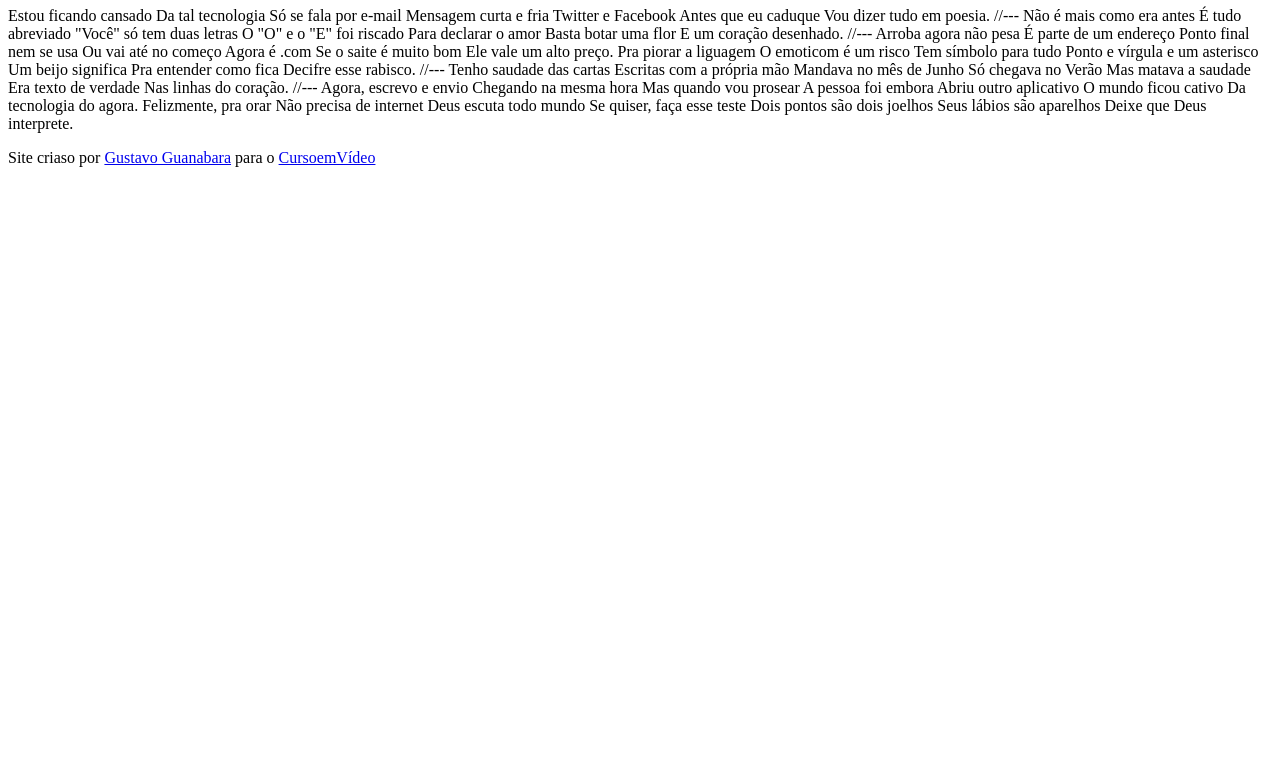
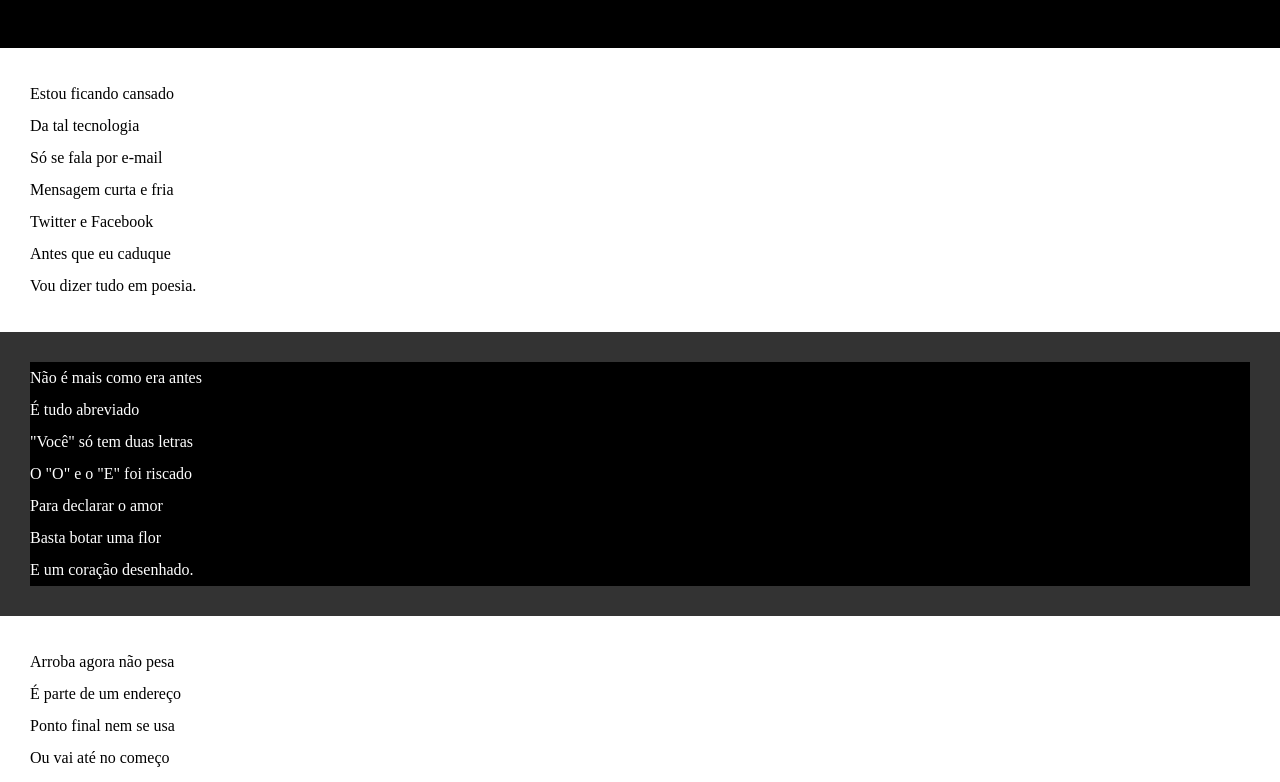
Before and after one commit to tiagomoravia/cursohtml, a plain HTML site: page desafios/d012/index.html in a window 1280 px wide. Shown: the part 107-889 px from the top of the page. Before the commit the page ends 800 px from the top, so only its background shows below. Drawn offline with Linux system fonts and the light colour scheme.

Commit message:
atualizei

```diff
--- /dev/null
+++ b/desafios/d012/estilo/style.css
@@ -0,0 +1,64 @@
+@charset "utf-8";
+
+* {
+    margin: 0px;
+    padding: 0px;
+}
+
+html, body {
+    min-height: 100vh;
+    background-color: darkgray;
+}
+
+header {
+    background-color: black;
+    color: white;
+    text-align: center;
+}
+
+header > h1 {
+    padding-top: 50px;
+    font-variant: small-caps;
+}
+
+header > p{
+    padding-bottom: 50px;
+}
+
+a {
+    color: white;
+    text-decoration: none;
+    font-weight: bolder;
+}
+
+a:hover {
+    text-decoration: underline;
+}
+
+section {
+    padding-top: 10vh;
+    padding-bottom: 10vh;
+    line-height: 2em;
+    padding: 30px;
+}
+
+section.normal {
+    background-color: white;
+    color: black;
+}
+
+section.imagem {
+    background-color: rgb(51, 51, 51);
+    color: white;
+}
+
+section.imagem > p {
+    background-color: black;
+}
+
+footer {
+    background-color: black;
+    color: white;
+    text-align: center;
+    padding: 10px;
+}
--- a/desafios/d012/index.html
+++ b/desafios/d012/index.html
@@ -4,6 +4,7 @@
     <meta charset="UTF-8">
     <meta name="viewport" content="width=device-width, initial-scale=1.0">
     <title>Cordel moderno</title>
+    <link rel="stylesheet" href="estilo/style.css">
 </head>
 <body>
     <header>
@@ -13,75 +14,90 @@
         <p>
             Por <a href="https://www.recantodasletras.com.br/poesias/3186743" target="_blank">Milton Duarte</a>
         </p>
-
     </header>
 
-    Estou ficando cansado
-    Da tal tecnologia
-    Só se fala por e-mail
-    Mensagem curta e fria
-    Twitter e Facebook
-    Antes que eu caduque
-    Vou dizer tudo em poesia.
+    <section class="normal">
+        <p>
+            Estou ficando cansado <br>
+            Da tal tecnologia <br>
+            Só se fala por e-mail <br>
+            Mensagem curta e fria <br>
+            Twitter e Facebook <br>
+            Antes que eu caduque <br>
+            Vou dizer tudo em poesia.
+        </p>
+    </section>
 
-    //---
+    <section class="imagem">
+        <p>
+            Não é mais como era antes <br>
+            É tudo abreviado <br>
+            "Você" só tem duas letras <br>
+            O "O" e o "E" foi riscado <br>
+            Para declarar o amor <br>
+            Basta botar uma flor <br>
+            E um coração desenhado.
+        </p>
+    </section>
 
-    Não é mais como era antes
-    É tudo abreviado
-    "Você" só tem duas letras
-    O "O" e o "E" foi riscado
-    Para declarar o amor
-    Basta botar uma flor
-    E um coração desenhado.
+    <section class="normal">
+        <p>
+            Arroba agora não pesa <br>
+            É parte de um endereço <br>
+            Ponto final nem se usa <br>
+            Ou vai até no começo <br>
+            Agora é .com <br>
+            Se o saite é muito bom <br>
+            Ele vale um alto preço.
+        </p>
 
-    //---
+        <p>
+            Pra piorar a liguagem <br>
+            O emoticom é um risco <br>
+            Tem símbolo para tudo <br>
+            Ponto e vírgula e um asterisco <br>
+            Um beijo significa <br>
+            Pra entender como fica <br>
+            Decifre esse rabisco.
+        </p>
+    </section>
 
-    Arroba agora não pesa
-    É parte de um endereço
-    Ponto final nem se usa
-    Ou vai até no começo
-    Agora é .com
-    Se o saite é muito bom
-    Ele vale um alto preço.
+    <section class="imagem">
+        <p>
+            Tenho saudade das cartas <br>
+            Escritas com a própria mão <br>
+            Mandava no mês de Junho <br>
+            Só chegava no Verão <br>
+            Mas matava a saudade <br>
+            Era texto de verdade <br>
+            Nas linhas do coração.
+        </p>
+    </section>
 
-    Pra piorar a liguagem
-    O emoticom é um risco
-    Tem símbolo para tudo
-    Ponto e vírgula e um asterisco
-    Um beijo significa
-    Pra entender como fica
-    Decifre esse rabisco.
+    <section class="normal">
+        <p>
+            Agora, escrevo e envio <br>
+            Chegando na mesma hora <br>
+            Mas quando vou prosear <br>
+            A pessoa foi embora <br>
+            Abriu outro aplicativo <br>
+            O mundo ficou cativo <br>
+            Da tecnologia do agora.
+        </p>
 
-    //---
-
-    Tenho saudade das cartas
-    Escritas com a própria mão
-    Mandava no mês de Junho
-    Só chegava no Verão
-    Mas matava a saudade
-    Era texto de verdade
-    Nas linhas do coração.
-
-    //---
-
-    Agora, escrevo e envio
-    Chegando na mesma hora
-    Mas quando vou prosear
-    A pessoa foi embora
-    Abriu outro aplicativo
-    O mundo ficou cativo
-    Da tecnologia do agora.
-
-    Felizmente, pra orar
-    Não precisa de internet
-    Deus escuta todo mundo
-    Se quiser, faça esse teste
-    Dois pontos são dois joelhos
-    Seus lábios são aparelhos
-    Deixe que Deus interprete.
+        <p>
+            Felizmente, pra orar <br>
+            Não precisa de internet <br>
+            Deus escuta todo mundo <br>
+            Se quiser, faça esse teste <br>
+            Dois pontos são dois joelhos <br>
+            Seus lábios são aparelhos <br>
+            Deixe que Deus interprete.
+        </p>
+    </section>
 
     <footer>
-        <p>Site criaso por <a href="https://gustavoguanabara.github.io" target="_blank">Gustavo Guanabara</a> para o <a href="https://www.cursoemvideo.com" target="_blank">CursoemVídeo</a></p>
+        <p>Site criado por <a href="https://gustavoguanabara.github.io" target="_blank">Gustavo Guanabara</a> para o <a href="https://www.cursoemvideo.com" target="_blank">CursoemVídeo</a></p>
     </footer>
 </body>
 </html>
```
